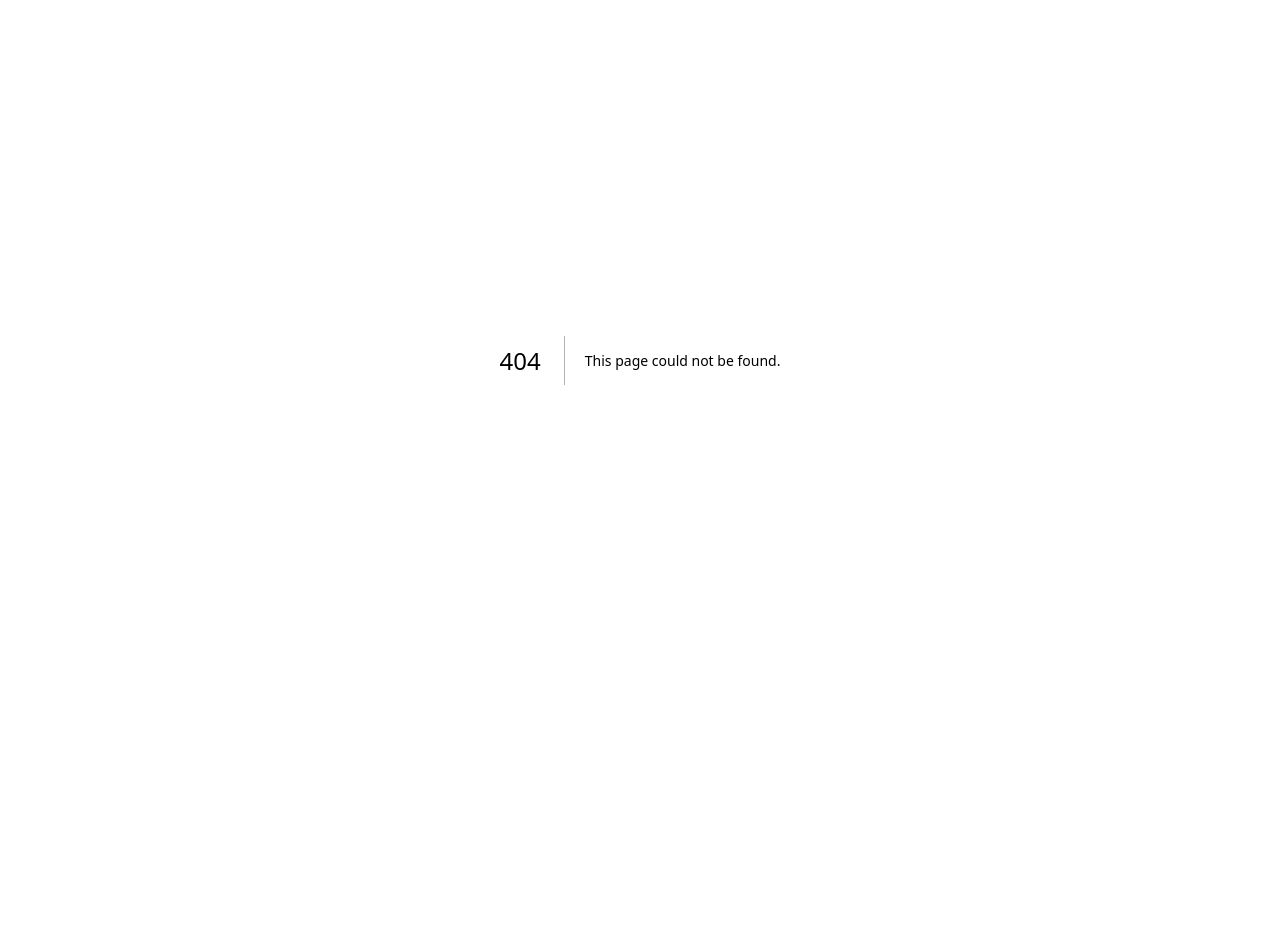
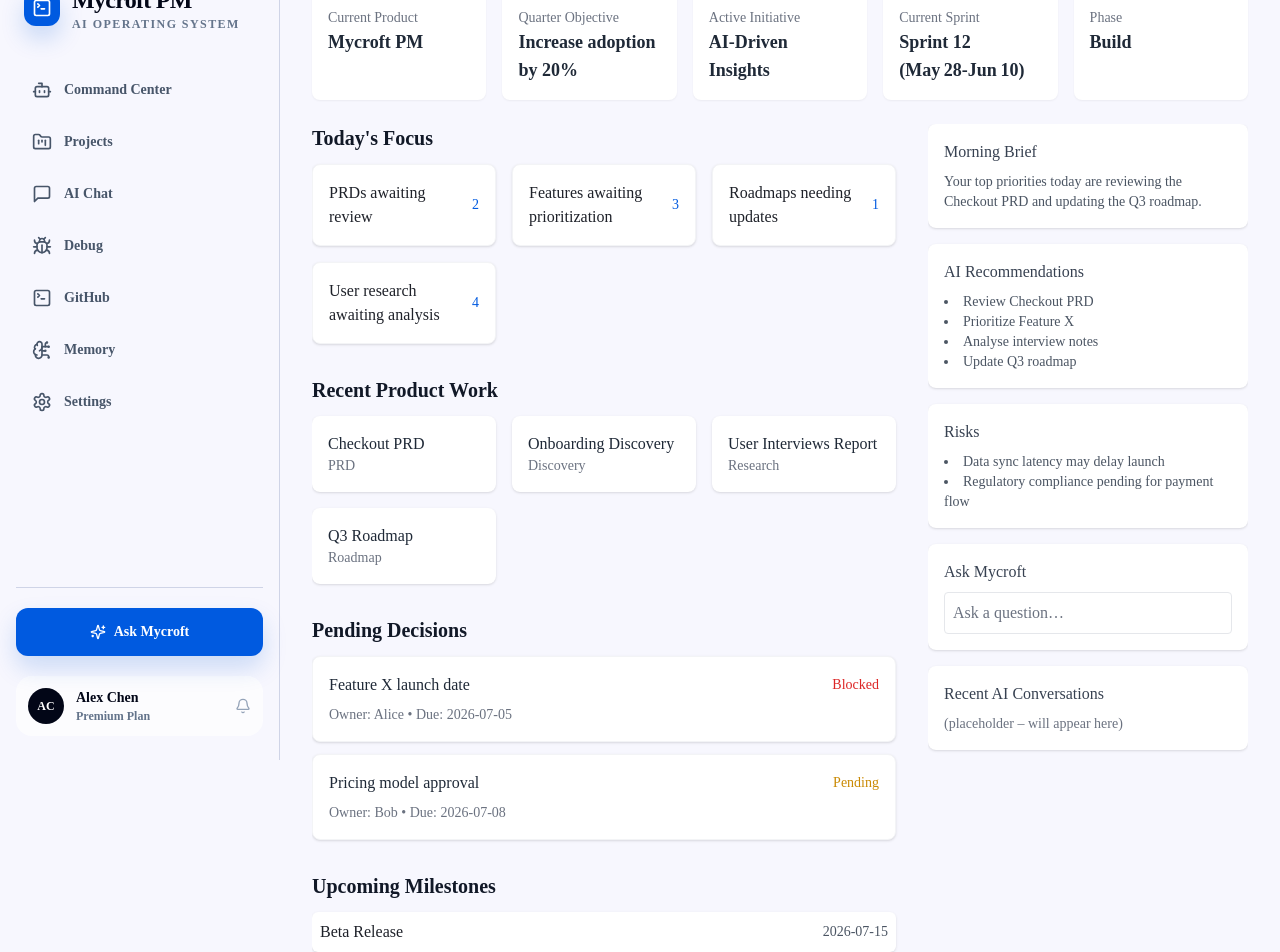
Before and after one commit to AkshayPMinfo/Mycroft-, a Next.js app: page /product/dashboard in a window 1280 px wide. Before the commit this address had no page. Shown: the part 40-992 px from the top of the page. Before the commit the page ends 800 px from the top, so only its background shows below. Built offline with nearby package versions, Linux system fonts and the light colour scheme.

Commit message:
Restore Product Workspace layouts, components, dashboard, and discovery pages

```diff
--- /dev/null
+++ b/app/product/dashboard/page.tsx
@@ -0,0 +1,198 @@
+import React from "react";
+import { Button } from "@/components/ui/button";
+import { cn } from "@/lib/utils";
+
+// Placeholder data – in a real app these would come from API / context
+const todayFocus = [
+  { title: "PRDs awaiting review", count: 2 },
+  { title: "Features awaiting prioritization", count: 3 },
+  { title: "Roadmaps needing updates", count: 1 },
+  { title: "User research awaiting analysis", count: 4 },
+];
+
+const recentWork = [
+  { title: "Checkout PRD", type: "PRD" },
+  { title: "Onboarding Discovery", type: "Discovery" },
+  { title: "User Interviews Report", type: "Research" },
+  { title: "Q3 Roadmap", type: "Roadmap" },
+];
+
+const pendingDecisions = [
+  { title: "Feature X launch date", owner: "Alice", due: "2026-07-05", status: "Blocked" },
+  { title: "Pricing model approval", owner: "Bob", due: "2026-07-08", status: "Pending" },
+];
+
+const upcomingMilestones = [
+  { title: "Beta Release", date: "2026-07-15" },
+  { title: "Customer Validation", date: "2026-08-01" },
+];
+
+const aiRecommendations = [
+  "Review Checkout PRD",
+  "Prioritize Feature X",
+  "Analyse interview notes",
+  "Update Q3 roadmap",
+];
+
+const aiRisks = [
+  "Data sync latency may delay launch",
+  "Regulatory compliance pending for payment flow",
+];
+
+export default function DashboardPage() {
+  return (
+    <div className="flex flex-col min-h-screen bg-[#f7f7fe] p-6 lg:p-8">
+      {/* Header */}
+      <header className="mb-6 grid grid-cols-2 gap-4 lg:grid-cols-5">
+        <div className="p-4 bg-white rounded-lg shadow-sm">
+          <h2 className="text-sm font-medium text-gray-500">Current Product</h2>
+          <p className="text-lg font-semibold text-gray-800">Mycroft PM</p>
+        </div>
+        <div className="p-4 bg-white rounded-lg shadow-sm">
+          <h2 className="text-sm font-medium text-gray-500">Quarter Objective</h2>
+          <p className="text-lg font-semibold text-gray-800">Increase adoption by 20%</p>
+        </div>
+        <div className="p-4 bg-white rounded-lg shadow-sm">
+          <h2 className="text-sm font-medium text-gray-500">Active Initiative</h2>
+          <p className="text-lg font-semibold text-gray-800">AI‑Driven Insights</p>
+        </div>
+        <div className="p-4 bg-white rounded-lg shadow-sm">
+          <h2 className="text-sm font-medium text-gray-500">Current Sprint</h2>
+          <p className="text-lg font-semibold text-gray-800">Sprint 12 (May 28‑Jun 10)</p>
+        </div>
+        <div className="p-4 bg-white rounded-lg shadow-sm">
+          <h2 className="text-sm font-medium text-gray-500">Phase</h2>
+          <p className="text-lg font-semibold text-gray-800">Build</p>
+        </div>
+      </header>
+
+      <div className="flex-1 flex gap-6 overflow-hidden">
+        {/* Main Workspace (70%) */}
+        <section className="flex-1 overflow-y-auto pr-2">
+          {/* Today's Focus */}
+          <section className="mb-8">
+            <h3 className="mb-3 text-xl font-semibold text-gray-900">Today's Focus</h3>
+            <ul className="grid grid-cols-1 md:grid-cols-2 lg:grid-cols-3 gap-4">
+              {todayFocus.map((item) => (
+                <li
+                  key={item.title}
+                  className="p-4 bg-white rounded-lg shadow border border-gray-100 flex justify-between items-center"
+                >
+                  <span>{item.title}</span>
+                  <span className="text-sm font-medium text-primary">{item.count}</span>
+                </li>
+              ))}
+            </ul>
+          </section>
+
+          {/* Recent Product Work */}
+          <section className="mb-8">
+            <h3 className="mb-3 text-xl font-semibold text-gray-900">Recent Product Work</h3>
+            <ul className="grid grid-cols-1 md:grid-cols-2 lg:grid-cols-3 gap-4">
+              {recentWork.map((doc) => (
+                <li
+                  key={doc.title}
+                  className="p-4 bg-white rounded-lg shadow hover:bg-gray-50 cursor-pointer"
+                >
+                  <p className="font-medium text-gray-800">{doc.title}</p>
+                  <p className="text-sm text-gray-500">{doc.type}</p>
+                </li>
+              ))}
+            </ul>
+          </section>
+
+          {/* Pending Decisions */}
+          <section className="mb-8">
+            <h3 className="mb-3 text-xl font-semibold text-gray-900">Pending Decisions</h3>
+            <ul className="space-y-3">
+              {pendingDecisions.map((dec) => (
+                <li
+                  key={dec.title}
+                  className="p-4 bg-white rounded-lg shadow border border-gray-100"
+                >
+                  <div className="flex justify-between items-center mb-2">
+                    <span className="font-medium text-gray-800">{dec.title}</span>
+                    <span className={cn(
+                      "text-sm font-medium",
+                      dec.status === "Blocked" && "text-red-600",
+                      dec.status === "Pending" && "text-yellow-600",
+                      dec.status === "Done" && "text-green-600"
+                    )}>{dec.status}</span>
+                  </div>
+                  <p className="text-sm text-gray-500">
+                    Owner: {dec.owner} • Due: {dec.due}
+                  </p>
+                </li>
+              ))}
+            </ul>
+          </section>
+
+          {/* Upcoming Milestones */}
+          <section className="mb-8">
+            <h3 className="mb-3 text-xl font-semibold text-gray-900">Upcoming Milestones</h3>
+            <ul className="space-y-2">
+              {upcomingMilestones.map((mil) => (
+                <li key={mil.title} className="flex justify-between items-center p-2 bg-white rounded-md shadow">
+                  <span>{mil.title}</span>
+                  <span className="text-sm text-gray-600">{mil.date}</span>
+                </li>
+              ))}
+            </ul>
+          </section>
+        </section>
+
+        {/* Right AI Copilot (30%) */}
+        <aside className="w-80 flex-shrink-0 overflow-y-auto">
+          <div className="p-4 bg-white rounded-lg shadow mb-4">
+            <h4 className="mb-2 font-medium text-gray-700">Morning Brief</h4>
+            <p className="text-sm text-gray-600">Your top priorities today are reviewing the Checkout PRD and updating the Q3 roadmap.</p>
+          </div>
+          <div className="p-4 bg-white rounded-lg shadow mb-4">
+            <h4 className="mb-2 font-medium text-gray-700">AI Recommendations</h4>
+            <ul className="list-disc list-inside text-sm text-gray-600">
+              {aiRecommendations.map((rec) => (
+                <li key={rec}>{rec}</li>
+              ))}
+            </ul>
+          </div>
+          <div className="p-4 bg-white rounded-lg shadow mb-4">
+            <h4 className="mb-2 font-medium text-gray-700">Risks</h4>
+            <ul className="list-disc list-inside text-sm text-gray-600">
+              {aiRisks.map((risk) => (
+                <li key={risk}>{risk}</li>
+              ))}
+            </ul>
+          </div>
+          <div className="p-4 bg-white rounded-lg shadow mb-4">
+            <h4 className="mb-2 font-medium text-gray-700">Ask Mycroft</h4>
+            <input
+              type="text"
+              placeholder="Ask a question…"
+              className="w-full p-2 border border-gray-200 rounded focus:outline-none focus:ring-2 focus:ring-primary"
+            />
+          </div>
+          <div className="p-4 bg-white rounded-lg shadow">
+            <h4 className="mb-2 font-medium text-gray-700">Recent AI Conversations</h4>
+            <p className="text-sm text-gray-500">(placeholder – will appear here)</p>
+          </div>
+        </aside>
+      </div>
+
+      {/* Bottom Quick Actions */}
+      <footer className="mt-6 flex flex-wrap gap-3 justify-center">
+        {[
+          "Create PRD",
+          "Start Discovery",
+          "Create Roadmap",
+          "Analyse Feedback",
+          "Prioritize Features",
+          "Open AI Product Advisor",
+        ].map((label) => (
+          <Button key={label} variant="secondary" className="px-4 py-2">
+            {label}
+          </Button>
+        ))}
+      </footer>
+    </div>
+  );
+}
--- /dev/null
+++ b/app/product/discovery/page.tsx
@@ -0,0 +1,16 @@
+// app/product/discovery/page.tsx
+import React from 'react';
+
+export default function DiscoveryPage() {
+  return (
+    <main className="p-6 bg-white min-h-screen">
+      <h1 className="text-3xl font-bold text-gray-800 mb-4">
+        Product Opportunity Discovery
+      </h1>
+      <p className="text-gray-600">
+        This page provides the discovery interface for product managers. Content can be
+        enhanced with market snapshot and latest industry news components.
+      </p>
+    </main>
+  );
+}
--- /dev/null
+++ b/app/product/layout.tsx
@@ -0,0 +1,5 @@
+import { ProductWorkspaceLayout } from "@/components/layout/ProductWorkspaceLayout";
+
+export default function ProductLayout({ children }: Readonly<{ children: React.ReactNode }>) {
+  return <ProductWorkspaceLayout>{children}</ProductWorkspaceLayout>;
+}
--- /dev/null
+++ b/components/layout/ProductCopilotPanel.tsx
@@ -0,0 +1,10 @@
+import { Sidebar } from "@/components/layout/sidebar";
+
+export function ProductCopilotPanel() {
+  return (
+    <aside className="fixed inset-y-0 right-0 w-[280px] hidden border-l bg-white lg:block">
+      {/* Placeholder for future AI Copilot panel */}
+      <div className="p-4 text-sm text-gray-500">Copilot Panel (coming soon)</div>
+    </aside>
+  );
+}
--- /dev/null
+++ b/components/layout/ProductWorkspaceLayout.tsx
@@ -0,0 +1,10 @@
+import { Sidebar } from "@/components/layout/sidebar";
+
+export function ProductWorkspaceLayout({ children }: Readonly<{ children: React.ReactNode }>) {
+  return (
+    <div className="min-h-screen bg-[#f7f7fe]">
+      <Sidebar />
+      <main className="min-h-screen pb-20 lg:pb-0 lg:pl-[280px]">{children}</main>
+    </div>
+  );
+}
```
